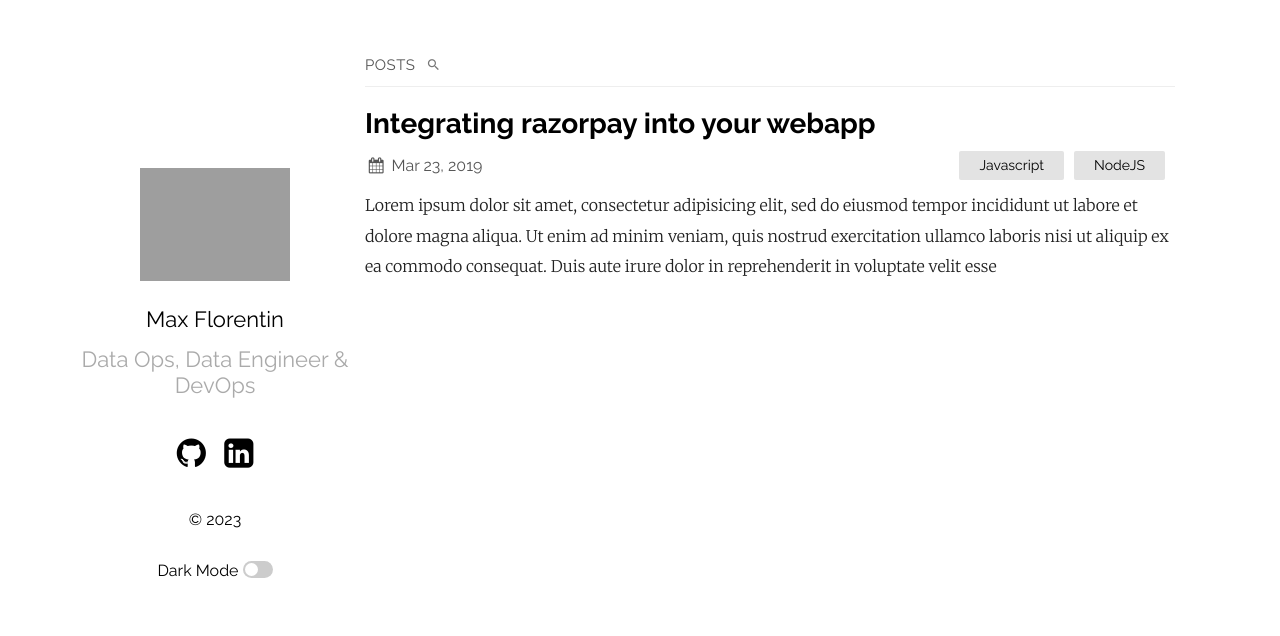
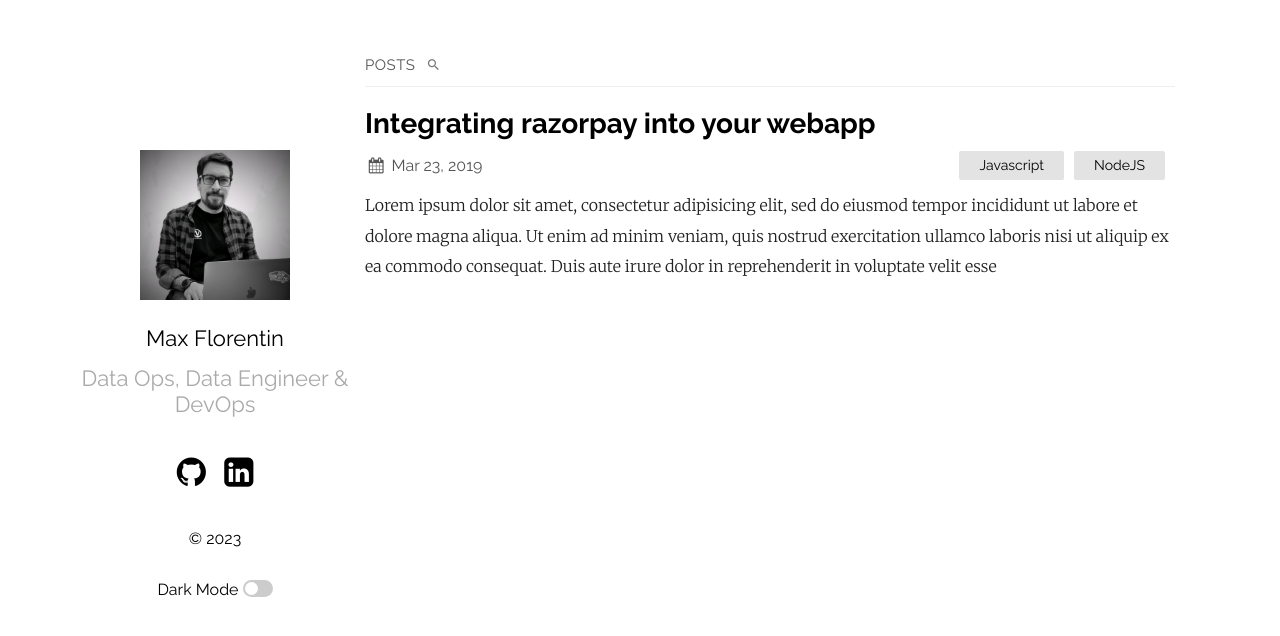
Before and after one commit to macs-devops/max-dataops, a Jekyll site: the page built from index.md, in a window 1280 px wide. Shown: the top 636 px of the page. Built offline with Jekyll 4.4.1, drawn with Linux system fonts in a browser that asks for light colours.

Commit message:
change image

```diff
--- a/_config.yml
+++ b/_config.yml
@@ -18,7 +18,7 @@ plainwhite:
   sitemap: true # set to true to generate sitemap.xml content
   search: true # set to true to enable searchbar
   dark_mode: true # set to true to add dark mode toggle
-  portfolio_image: "https://media.licdn.com/dms/image/C5603AQFdnL86eTdsPw/profile-displayphoto-shrink_800_800/0/1623198332470?e=1707350400&v=beta&t=zjFvmmYbPrl0164jF_vSp8KtaLNcAMtQpb6qItqrW68" # the path from the base directory of the site to the image to display (no / at the start)
+  portfolio_image: "assets/max-profile.jpg" # the path from the base directory of the site to the image to display (no / at the start)
   html_lang: "en" # set the lang attribute of the <html> tag for the pages. See here for a list of codes: https://www.w3schools.com/tags/ref_country_codes.asp
   condensed_mobile:
     #- home
```
Also changed, not shown: assets/max-profile.jpg (added).
